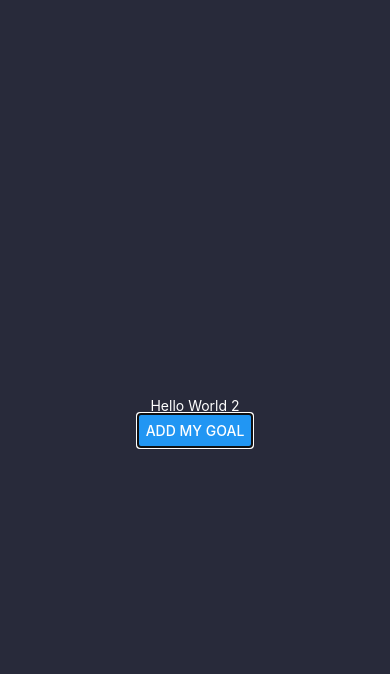
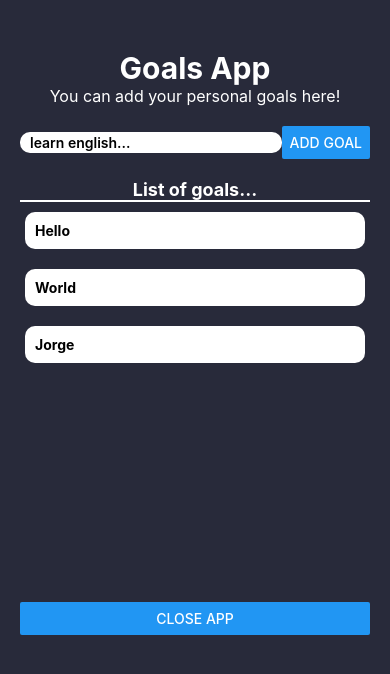
Before and after one commit to Jorge-Ortiz-Mata/app-01-goals, a React Native app: screen / in a window 390 px wide. Shown: the top 674 px of the page. Built offline with nearby package versions, Linux system fonts and the light colour scheme.

Commit message:
Displaying and closing modal dynamically.

```diff
--- a/App.js
+++ b/App.js
@@ -1,6 +1,6 @@
 import { useState } from 'react';
 import { StatusBar } from 'expo-status-bar';
-import { StyleSheet, Text, View, FlatList } from 'react-native';
+import { StyleSheet, Text, View, FlatList, Button } from 'react-native';
 import Welcome from './components/Welcome';
 import GoalItem from './components/GoalItem';
 import GoalInput from './components/GoalInput';
@@ -10,6 +10,12 @@ export default function App() {
   const [goalsList, addGoalToList] = useState([
     {text: 'Hello', id: 1}, {text: 'World', id: 2}, {text: 'Jorge', id: 3}
   ]);
+
+  const [isVisible, setVisibility] = useState(false)
+
+  function changeVisibility(value){
+    setVisibility(value);
+  }
 
   function goalButtonHandle(enteredGoal){
     addGoalToList((currentGoalsList) => [
@@ -25,7 +31,7 @@ export default function App() {
 
   return (
     <View style={styles.container}>
-      <Welcome />
+      <Welcome visibility={isVisible} changeVisibility={changeVisibility} />
       <View>
         <Text style={styles.title}>Goals App</Text>
         <Text style={styles.text}>You can add your personal goals here!</Text>
@@ -43,6 +49,9 @@ export default function App() {
           return <GoalItem item={itemData.item} deleteGoalT={deleteGoal} />;
         }} alwaysBounceVertical={false} />
       </View>
+
+      <Button title='Close app' onPress={changeVisibility.bind(this, true)} />
+
       <StatusBar style="auto" />
     </View>
   );
--- a/components/Welcome.js
+++ b/components/Welcome.js
@@ -1,21 +1,15 @@
 import { useState } from 'react';
 import { StyleSheet, View, Button, Modal, Text } from 'react-native';
 
-const Welcome = () => {
-
-  const [isVisible, setVisibility] = useState(true)
-
-  function changeVisibility(){
-    setVisibility(false);
-  }
+const Welcome = (props) => {
 
   return(
-    <Modal visible={isVisible} animationType='slide'>
+    <Modal visible={props.visibility} animationType='fade'>
       <View style={styles.container}>
-        <Text style={styles.text} >Hello World 2</Text>
+        <Text style={styles.text} >App Goals App</Text>
         <Button
-          onPress={changeVisibility}
-          title='Add my goal' />
+          title='Add my goal'
+          onPress={props.changeVisibility.bind(this, false)} />
       </View>
     </Modal>
   )
@@ -28,10 +22,12 @@ const styles = StyleSheet.create({
     backgroundColor: '#282A3A',
     alignItems: 'center',
     justifyContent: 'center',
-    padding: 100,
     flex: 1
   },
   text: {
-    color: '#ffffff'
+    color: '#ffffff',
+    fontWeight: '700',
+    fontSize: 30,
+    marginBottom: 20
   }
 })
```
